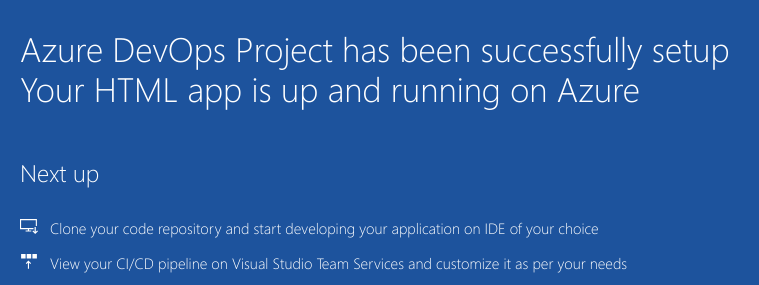
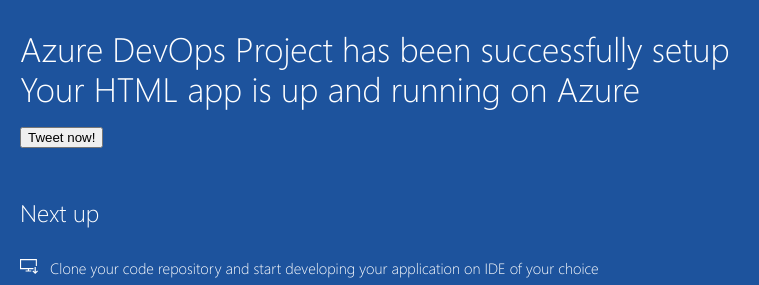
Before and after one commit to NareshThanduGit/Assignment2, a plain HTML site: page index.html in a window 1280 px wide. Shown: the part 442-727 px from the top of the page, 205-964 px from the left. Drawn offline with Linux system fonts and the light colour scheme.

Commit message:
changes in Hary's repo

```diff
--- a/index.html
+++ b/index.html
@@ -1,26 +1,28 @@
  <!Doctype html>
-<html>
-
-<head>
+<html<head>
      <title>HTML Application</title>
 	 <link href="css/site.css" rel="stylesheet">
 </head>
 
 <body>
-    <div class="main-container">
+   <div class="main-container">
         <div class="cloud-image">
             <img src="img/successCloudNew.svg" />
         </div>
         <div class="content">
             <div class="tweet-container">
-            <a href="http://twitter.com/intent/tweet/?text=I%20just%20created%20a%20new%20HTML%20website%20on%20Azure%20using%20Azure%20DevOps%20Project&hashtags=AzureDevOpsProject%2CVSTS%20%40Azure%20%40VSTS">
-                <img src="img/tweetThis.svg" />
-            </a>
+             <img src="img/tweetThis.svg" />
         </div>
             <div class="content-body">
                 <div class="success-text">Success!</div>
                 <div class="description line-1"> Azure DevOps Project has been successfully setup</div>
                 <div class="description line-2"> Your HTML app is up and running on Azure</div>
+		<div class="description line-3">
+
+		<a href="http://twitter.com/intent/tweet/?text=I%20just%20created%20a%20new%20HTML%20website%20on%20Azure%20using%20Azure%20DevOps%20Project&hashtags=AzureDevOpsProject%2CVSTS%20%40Azure%20%40VSTS">
+               <button type="button">Tweet now!</button>
+	       </a>
+		</div>
                 <div class="next-steps-container">
                     <div class="next-steps-header">Next up</div>
                     <div class="next-steps-body">
```
